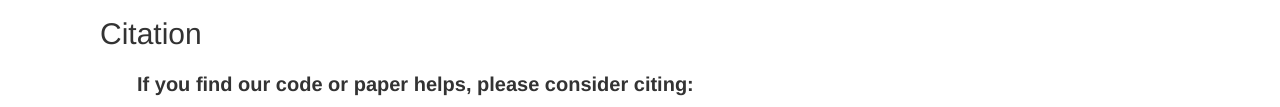
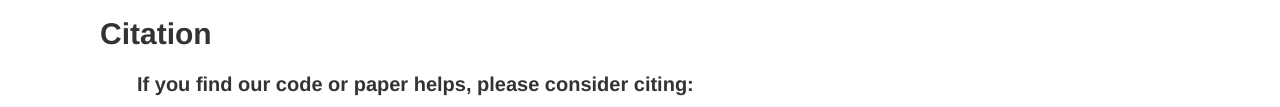
Before and after one commit to luomingshuang/M3GPT, a plain HTML site: page docs/index.html in a window 1280 px wide. Shown: the part 3161-3268 px from the top of the page. Drawn offline with nearby package versions, Linux system fonts and the light colour scheme; some packages are replaced by stand-ins of ours.

Commit message:
Update index.html

```diff
--- a/docs/index.html
+++ b/docs/index.html
@@ -403,7 +403,7 @@
     </div>
 
     <h2 class="pt-5 font-mono text-2xl font-semibold uppercase tracking-tight">
-        <div class="text-3xl">Citation</div>
+        <div class="text-3xl"><b>Citation<b></div>
     </h2>
     <p class="md:text-l text-justify lg:text-xl">If you find our code or paper helps, please consider citing:</p>
     <div class="max-md:hidden">
```
